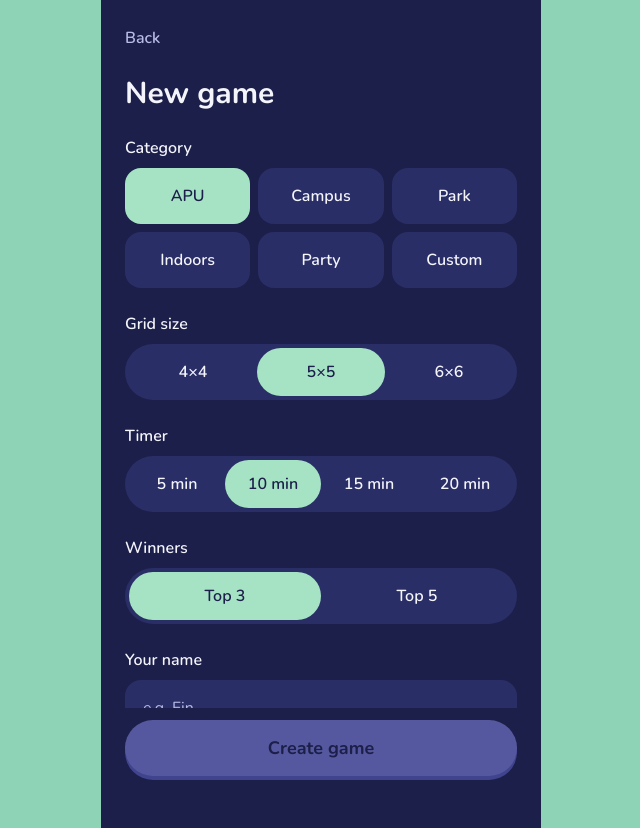
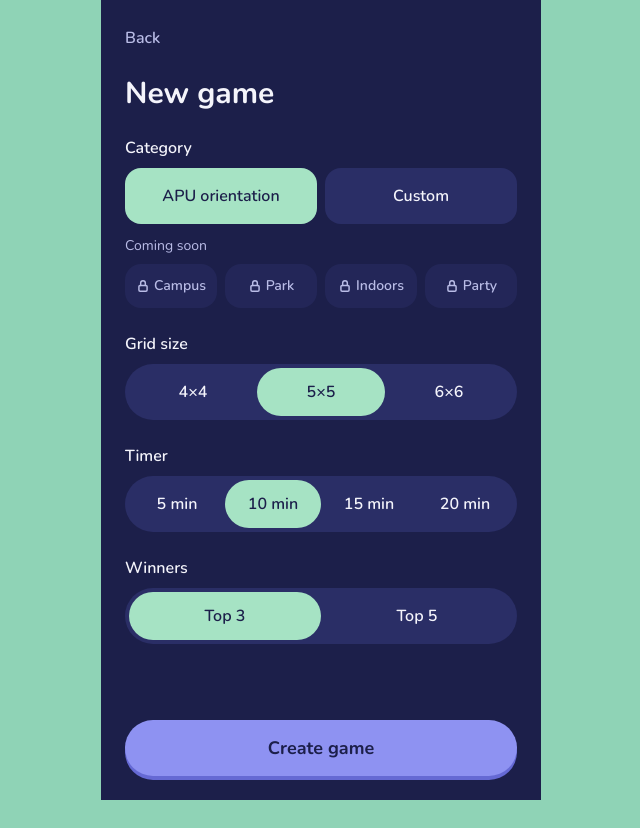
Before and after one commit to finlayfs07/binglo, a React (Vite) app: page /create in a window 1280 px wide. Shown: the whole page, without its empty margins (319-959 px from the left). After the commit the page ends 800 px from the top, so only its background shows below. Built offline with nearby package versions, Linux system fonts and the light colour scheme.

Commit message:
Lock unreleased categories, remove host name, record host/leaderboard decisions

```diff
--- a/src/pages/CreateGame.jsx
+++ b/src/pages/CreateGame.jsx
@@ -6,13 +6,12 @@ import Segmented from '../components/Segmented.jsx'
 import { promptsNeeded } from '../lib/game.js'
 
 const categories = [
-  { value: 'apu', label: 'APU' },
-  { value: 'campus', label: 'Campus' },
-  { value: 'park', label: 'Park' },
-  { value: 'indoors', label: 'Indoors' },
-  { value: 'party', label: 'Party' },
+  { value: 'apu', label: 'APU orientation' },
   { value: 'custom', label: 'Custom' },
 ]
+
+// Shown but not playable in v1.
+const lockedCategories = ['Campus', 'Park', 'Indoors', 'Party']
 
 const gridSizes = [
   { value: 4, label: '4×4' },
@@ -49,7 +48,6 @@ function CreateGame() {
   const [gridSize, setGridSize] = useState(5)
   const [minutes, setMinutes] = useState(10)
   const [winnersCount, setWinnersCount] = useState(3)
-  const [hostName, setHostName] = useState('')
 
   // customText is what's in the textarea; customPrompts is what was saved.
   const [customText, setCustomText] = useState('')
@@ -60,7 +58,7 @@ function CreateGame() {
   const draftCount = parsePrompts(customText).length
   const missingPrompts =
     category === 'custom' ? Math.max(0, needed - customPrompts.length) : 0
-  const canCreate = hostName.trim() !== '' && missingPrompts === 0
+  const canCreate = missingPrompts === 0
 
   function handleCategoryClick(value) {
     setCategory(value)
@@ -78,7 +76,6 @@ function CreateGame() {
       gridSize,
       durationSec: minutes * 60,
       winnersCount,
-      hostName: hostName.trim(),
       customPrompts: category === 'custom' ? customPrompts : null,
     })
   }
@@ -101,7 +98,7 @@ function CreateGame() {
           <div
             role="radiogroup"
             aria-labelledby="category-label"
-            className="grid grid-cols-3 gap-2"
+            className="grid grid-cols-2 gap-2"
           >
             {categories.map((option) => {
               const selected = option.value === category
@@ -121,6 +118,33 @@ function CreateGame() {
               )
             })}
           </div>
+
+          <p className="mt-3 text-sm text-lavender">Coming soon</p>
+          <div className="mt-2 grid grid-cols-4 gap-2">
+            {lockedCategories.map((name) => (
+              <button
+                key={name}
+                type="button"
+                aria-disabled="true"
+                className="flex h-11 cursor-not-allowed items-center justify-center gap-1 rounded-2xl bg-navy-light/50 text-sm font-semibold text-lavender"
+              >
+                <svg
+                  aria-hidden="true"
+                  viewBox="0 0 24 24"
+                  className="size-3.5 shrink-0"
+                  fill="none"
+                  stroke="currentColor"
+                  strokeWidth="2.5"
+                  strokeLinecap="round"
+                >
+                  <rect x="5" y="11" width="14" height="10" rx="2" />
+                  <path d="M8 11V7a4 4 0 0 1 8 0v4" />
+                </svg>
+                {name}
+              </button>
+            ))}
+          </div>
+
           {missingPrompts > 0 && (
             <button
               type="button"
@@ -165,22 +189,6 @@ function CreateGame() {
             options={winnerOptions}
             value={winnersCount}
             onChange={setWinnersCount}
-          />
-        </section>
-
-        <section>
-          <label htmlFor="host-name" className="mb-2 block font-semibold">
-            Your name
-          </label>
-          <input
-            id="host-name"
-            type="text"
-            value={hostName}
-            onChange={(event) => setHostName(event.target.value)}
-            placeholder="e.g. Fin"
-            maxLength={20}
-            autoComplete="off"
-            className={`h-14 ${inputClass}`}
           />
         </section>
       </div>
```
Also changed, not shown: 2 other files (tests, documents, lock files or other folders).
